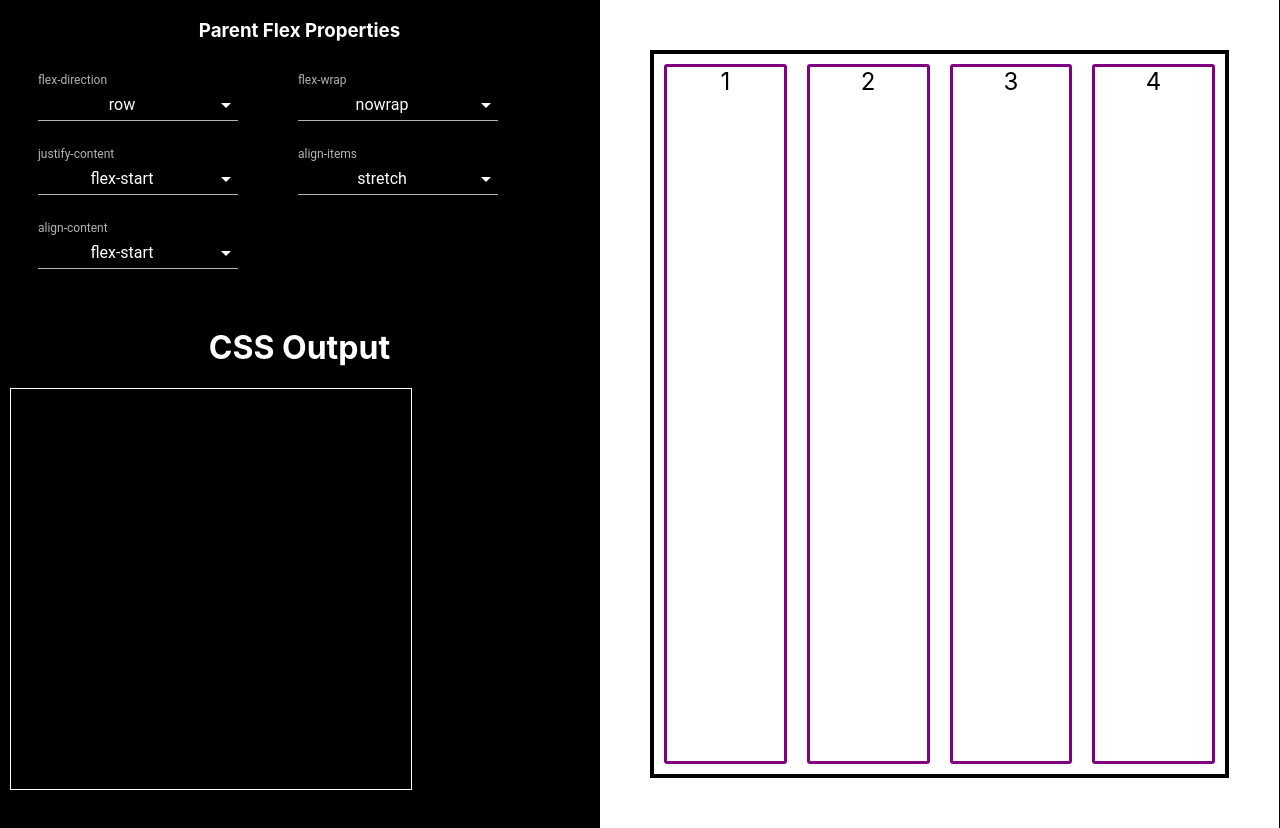
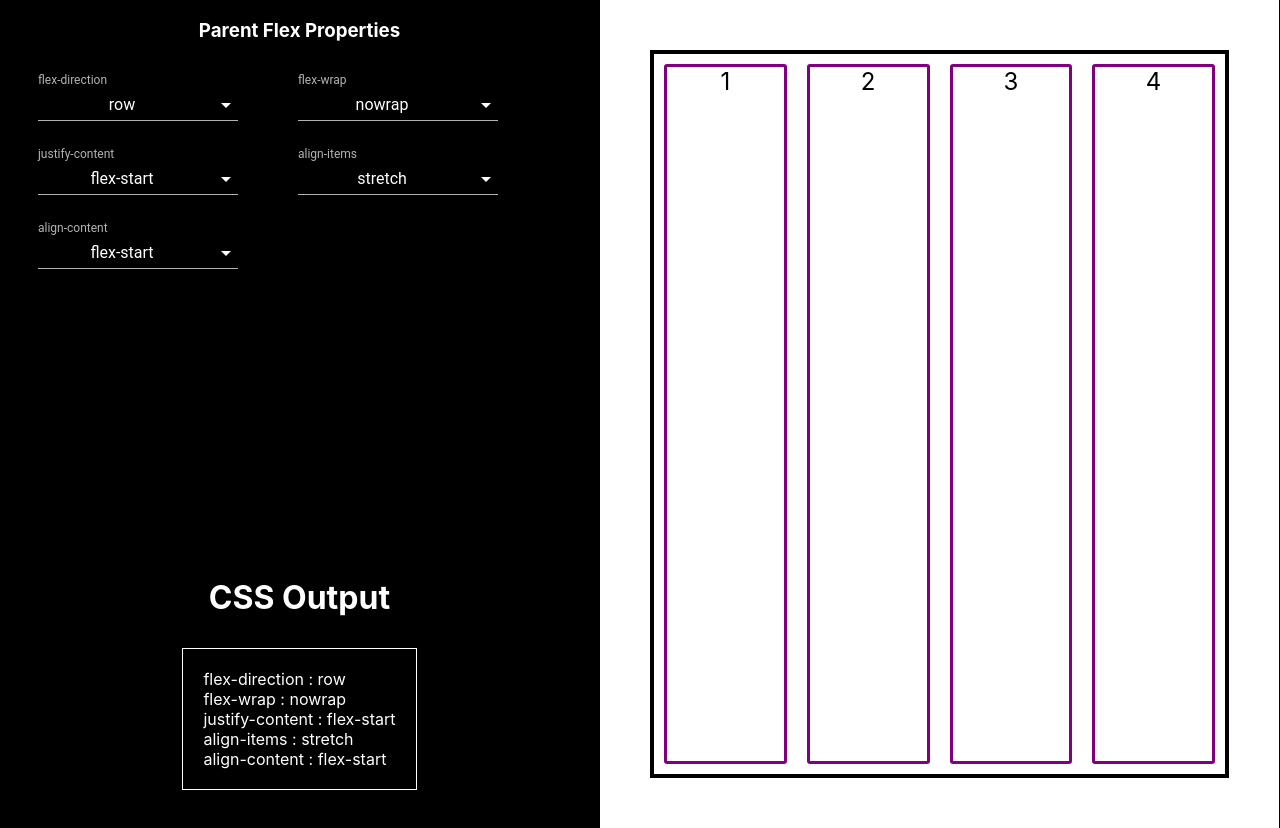
Before and after one commit to RaoulGeorge/flexbox-generator, a React (Create React App) app in the folder flexbox-generator/: page / in a window 1280 px wide. Built offline with nearby package versions, Linux system fonts and the light colour scheme.

Commit message:
add css output content

```diff
--- a/flexbox-generator/src/components/css-output/index.js
+++ b/flexbox-generator/src/components/css-output/index.js
@@ -1,22 +1,32 @@
-import React, { useState } from 'react';
+import React from 'react';
 import styled from 'styled-components';
 
-const CSSOutputWrapper = styled.div``;
+const CSSOutputWrapper = styled.div`
+  display: flex;
+  flex-direction: column;
+  align-items: center;
+`;
 
 const Title = styled.h1``;
 
 const CSSOutputContent = styled.div`
-  height: 400px;
-  width: 400px;
   border: 1px solid white;
   margin: 10px;
+  text-align: left;
+  padding: 20px;
 `;
 
-const CssOutput = () => {
+const CssOutput = ({ cssProps }) => {
   return (
     <CSSOutputWrapper>
       <Title>CSS Output</Title>
-      <CSSOutputContent />
+      <CSSOutputContent>
+        {Object.keys(cssProps).map(cssProp => (
+          <div>
+            {cssProp} : {cssProps[cssProp]}
+          </div>
+        ))}
+      </CSSOutputContent>
     </CSSOutputWrapper>
   );
 };
--- a/flexbox-generator/src/containers/flexbox-generator/index.js
+++ b/flexbox-generator/src/containers/flexbox-generator/index.js
@@ -33,7 +33,7 @@ const FlexboxGenerator = () => {
   return (
     <Container>
       <MuiThemeProvider theme={darkTheme}>
-        <Left onChange={_onChange} />
+        <Left onChange={_onChange} {...state} />
       </MuiThemeProvider>
 
       <Right {...state} />
--- a/flexbox-generator/src/containers/left/index.js
+++ b/flexbox-generator/src/containers/left/index.js
@@ -18,12 +18,13 @@ const LeftContent = styled.div`
   justify-content: space-between;
   height: 100vh;
 `;
-const Left = ({ onChange }) => {
+const Left = ({ onChange, cssProps }) => {
+  debugger;
   return (
     <LeftContainer>
       <LeftContent>
         <ControlPanel onChange={onChange} />
-        <CssOutput />
+        <CssOutput cssProps={cssProps} />
       </LeftContent>
     </LeftContainer>
   );
```
